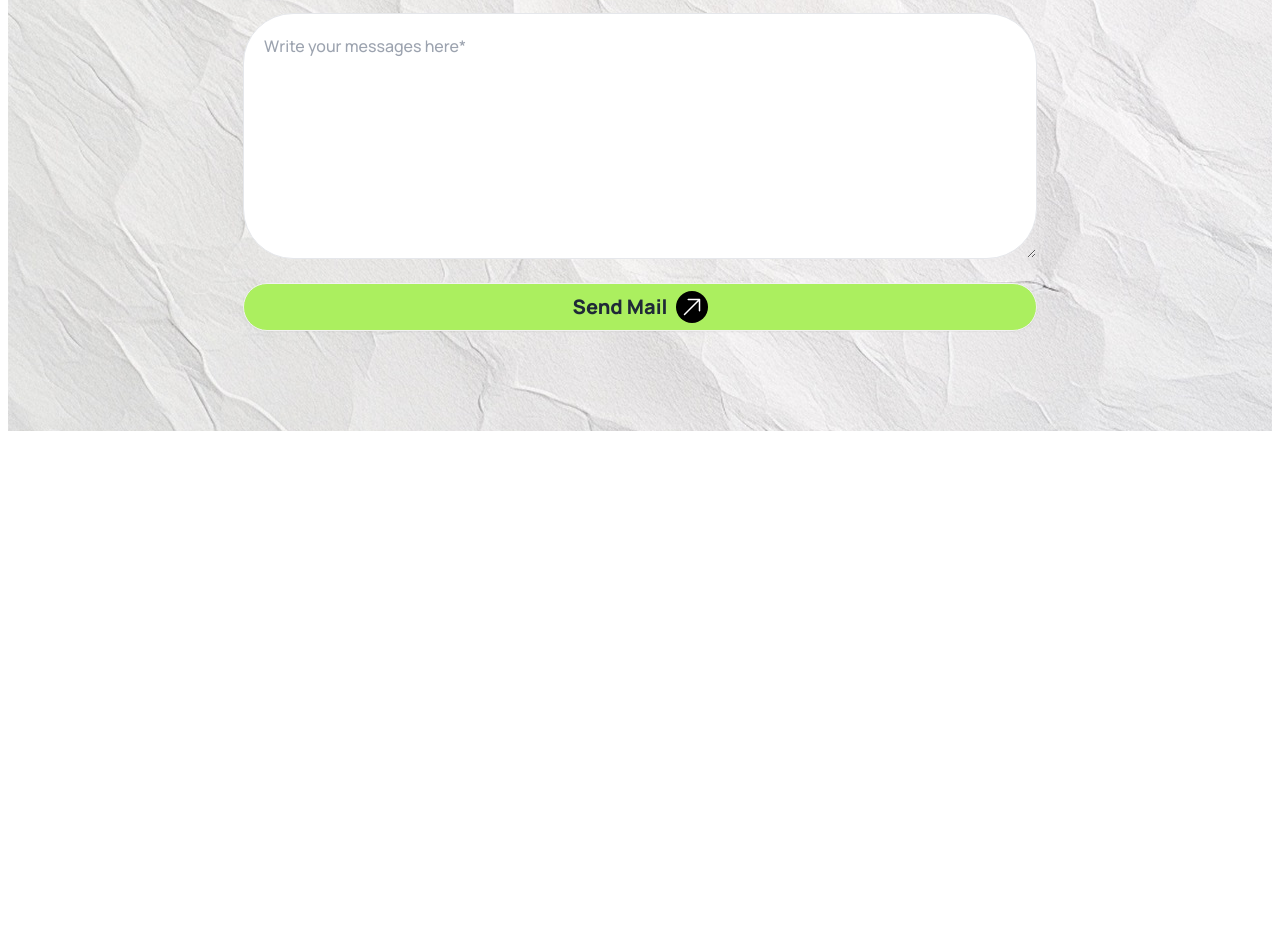
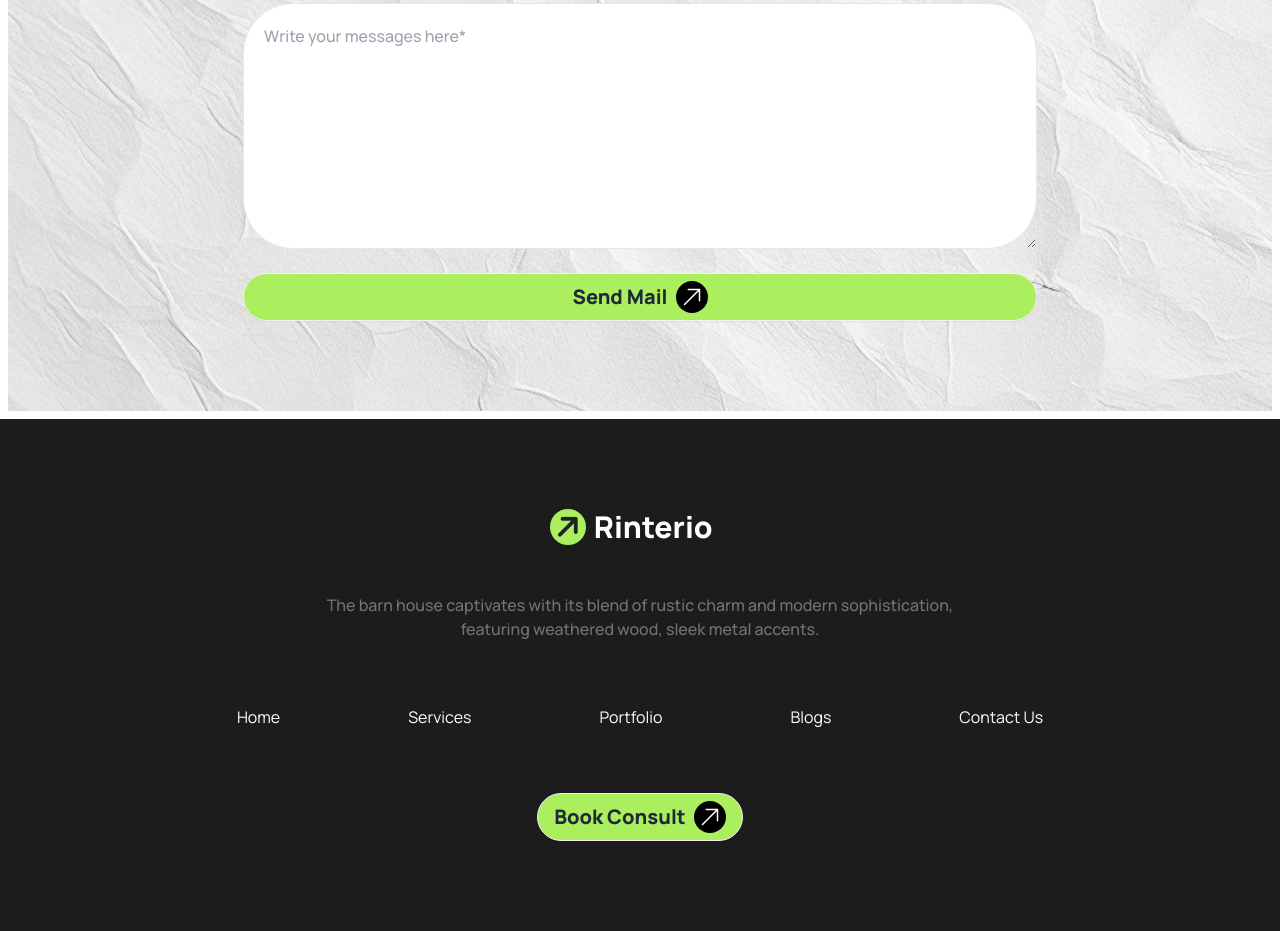
Before and after one commit to farhan-2204/Assignment-3, a plain HTML site: page index.html in a window 1280 px wide. Shown: the part 3608-4539 px from the top of the page. Before the commit the page ends 4047 px from the top, so only its background shows below. Drawn offline with nearby package versions, Linux system fonts and the light colour scheme.

Commit message:
Added footer section

```diff
--- a/index.html
+++ b/index.html
@@ -234,7 +234,7 @@
          </section>
 
          <!-- E-mail Section -->
-        <section class="m-2 bg-[url('../images/bg.jpg')] flex flex-col gap-6 px-8 py-8 md:px-[235px] md:py-[100px]">
+        <section class="m-2 bg-[url('../images/bg.jpg')] flex flex-col gap-6 px-8 py-8 md:px-[235px] md:py-[90px]">
             <div class="flex flex-col gap-4 md:gap-6 items-center text-center">
                 <button class="btn rounded-full text-base font-extrabold text-[#494949] bg-[#ABEF5F33]">
                     <svg xmlns="http://www.w3.org/2000/svg" fill="none" viewBox="0 0 24 24" stroke-width="1.5" stroke="currentColor" class="size-6">
@@ -264,5 +264,30 @@
             </form>
         </section>
     </main>
+
+    <footer class="bg-[#1C1C1C] py-[72px] px-[32px] md:px-[300px] md:py-[90px] flex flex-col items-center gap-4 md:gap-12">
+        <div class="text-3xl flex gap-2">
+            <div class="h-9 w-9 rounded-full bg-[#ABEF5F] flex justify-center items-center">
+                <i class="fa-solid fa-arrow-right -rotate-45"></i>
+            </div>
+            <div class="font-extrabold text-white">Rinterio<span style="visibility: hidden;">a</span></div>
+        </div>
+        <div class="font-medium text-base text-center text-[#737373] max-w-[680px]">
+            The barn house captivates with its blend of rustic charm and modern sophistication, featuring weathered wood, sleek metal accents.
+        </div>
+        <div class="my-4 flex flex-col md:flex-row gap-6 md:gap-32 justify-between text-base items-center text-white">
+            <a>Home</a>
+            <a>Services</a>
+            <a>Portfolio</a>
+            <a>Blogs</a>
+            <a>Contact&nbsp;Us</a>
+        </div>
+        <button class="btn rounded-3xl w-full md:w-auto bg-[#ABEF5F]">
+            <div class="text-xl font-extrabold">Book Consult</div>
+            <svg xmlns="http://www.w3.org/2000/svg" fill="none" viewBox="0 0 24 24" stroke-width="1.5" stroke="currentColor" class="bg-black text-white p-1 h-8 w-8 rounded-full">
+                <path stroke-linecap="round" stroke-linejoin="round" d="m4.5 19.5 15-15m0 0H8.25m11.25 0v11.25" />
+            </svg>
+        </button>
+    </footer>
 </body>
 </html>
```
